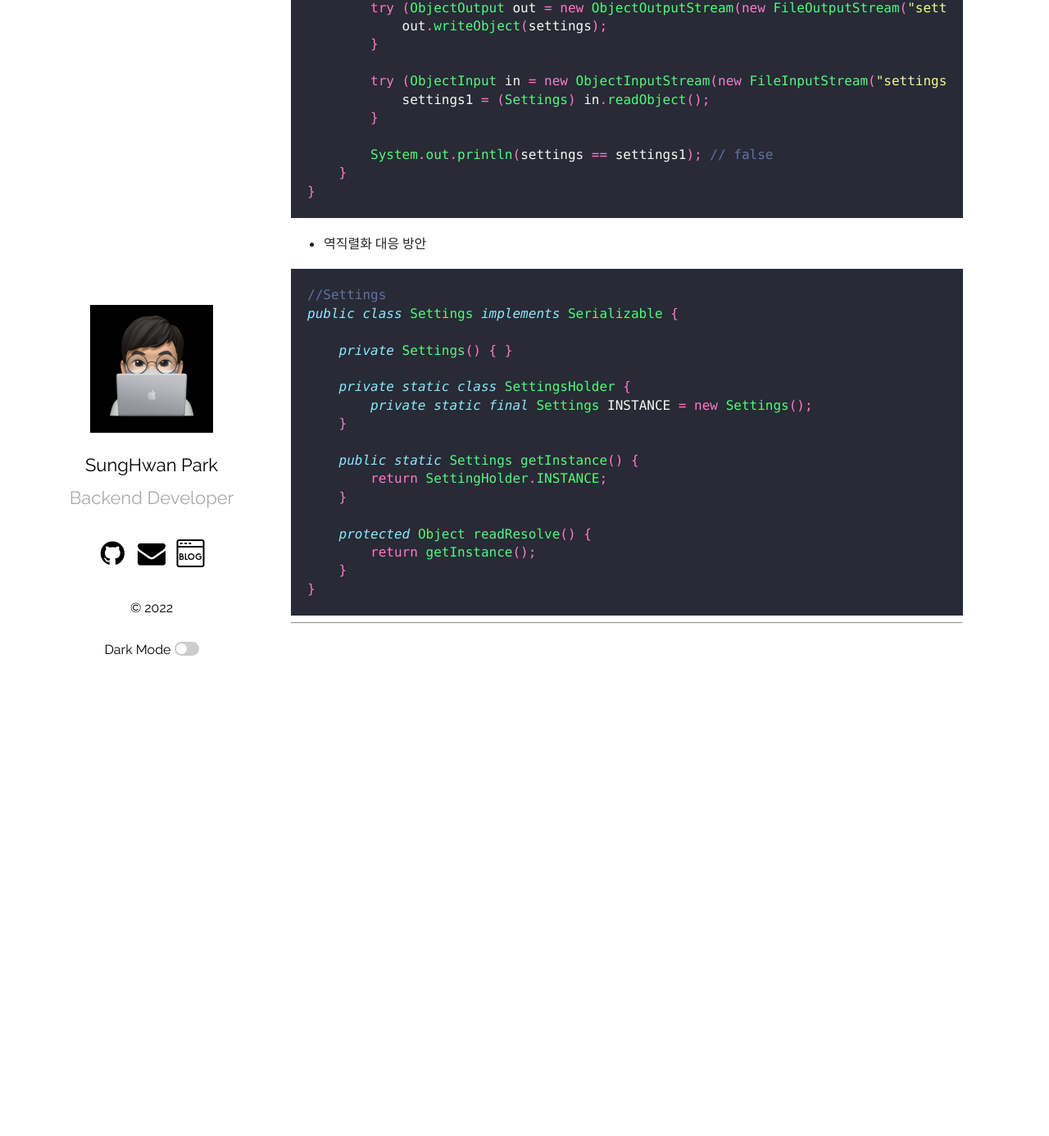
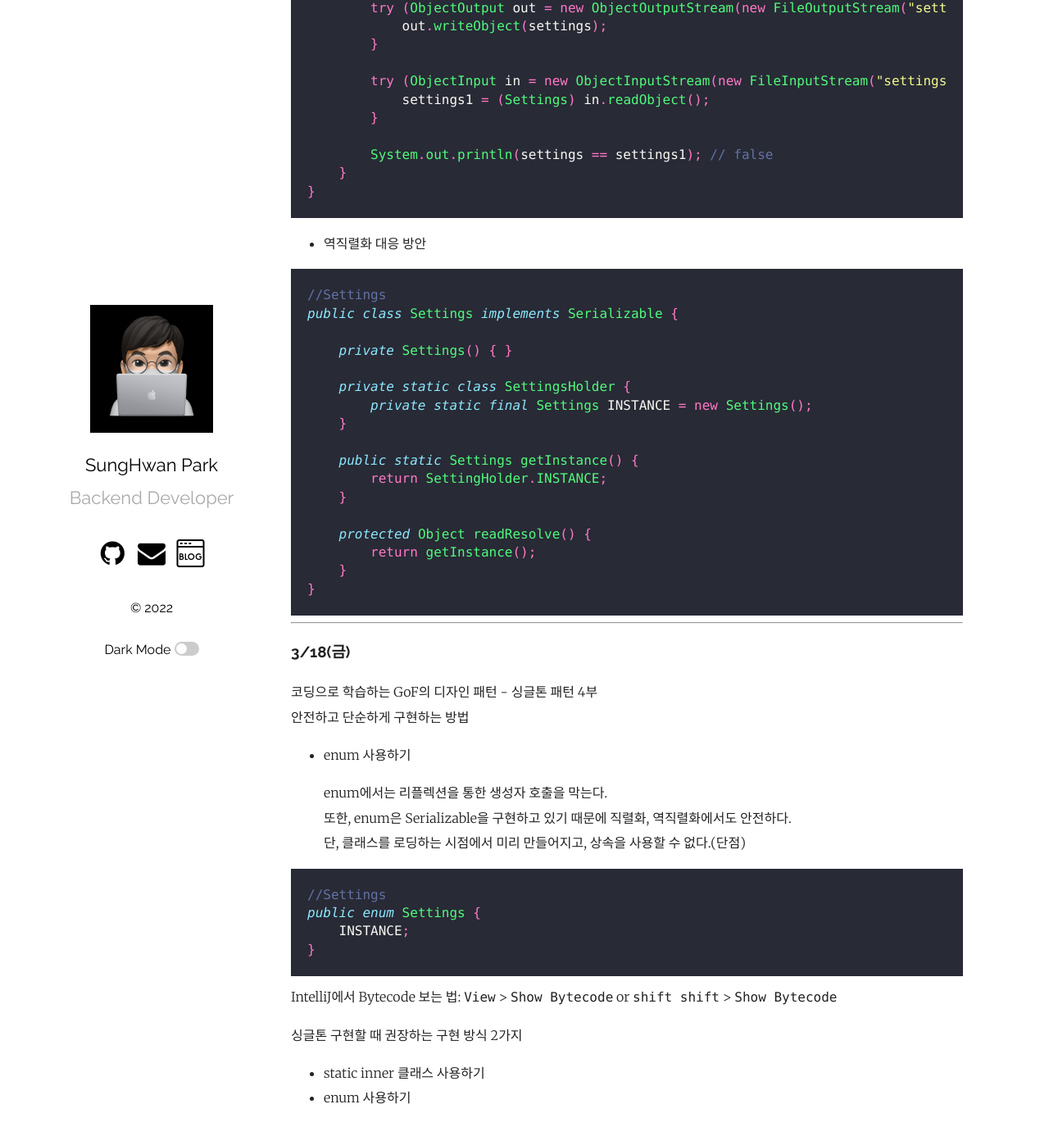
Before and after one commit to park0219/park0219.github.io, a Jekyll site: the page built from _posts/2022-03-13-3월TIL.markdown, in a window 1280 px wide and 1400 px high, scrolled down 3815 px. Shown: the top 1386 px of the window at 82% size. Built offline with Jekyll 4.4.1, drawn with Linux system fonts in a browser that asks for light colours; comment, search, counter and statistics services are not loaded; before the commit the page ends 4621 px from its top, so only the background shows below that.

Commit message:
feat: 2022-03-18 TIL 추가

````diff
--- a/_posts/2022-03-13-3월TIL.markdown
+++ b/_posts/2022-03-13-3월TIL.markdown
@@ -209,3 +209,28 @@ public class Settings implements Serializable {
 ```
 
 ---
+
+### 3/18(금)
+
+코딩으로 학습하는 GoF의 디자인 패턴 - 싱글톤 패턴 4부<br/>
+안전하고 단순하게 구현하는 방법
+
+-   enum 사용하기
+
+    enum에서는 리플렉션을 통한 생성자 호출을 막는다.<br/>
+    또한, enum은 Serializable을 구현하고 있기 때문에 직렬화, 역직렬화에서도 안전하다.<br/>
+    단, 클래스를 로딩하는 시점에서 미리 만들어지고, 상속을 사용할 수 없다.(단점)
+
+```java
+//Settings
+public enum Settings {
+    INSTANCE;
+}
+```
+
+IntelliJ에서 Bytecode 보는 법: `View` > `Show Bytecode` or `shift shift` > `Show Bytecode`
+
+싱글톤 구현할 때 권장하는 구현 방식 2가지
+
+-   static inner 클래스 사용하기
+-   enum 사용하기
````
